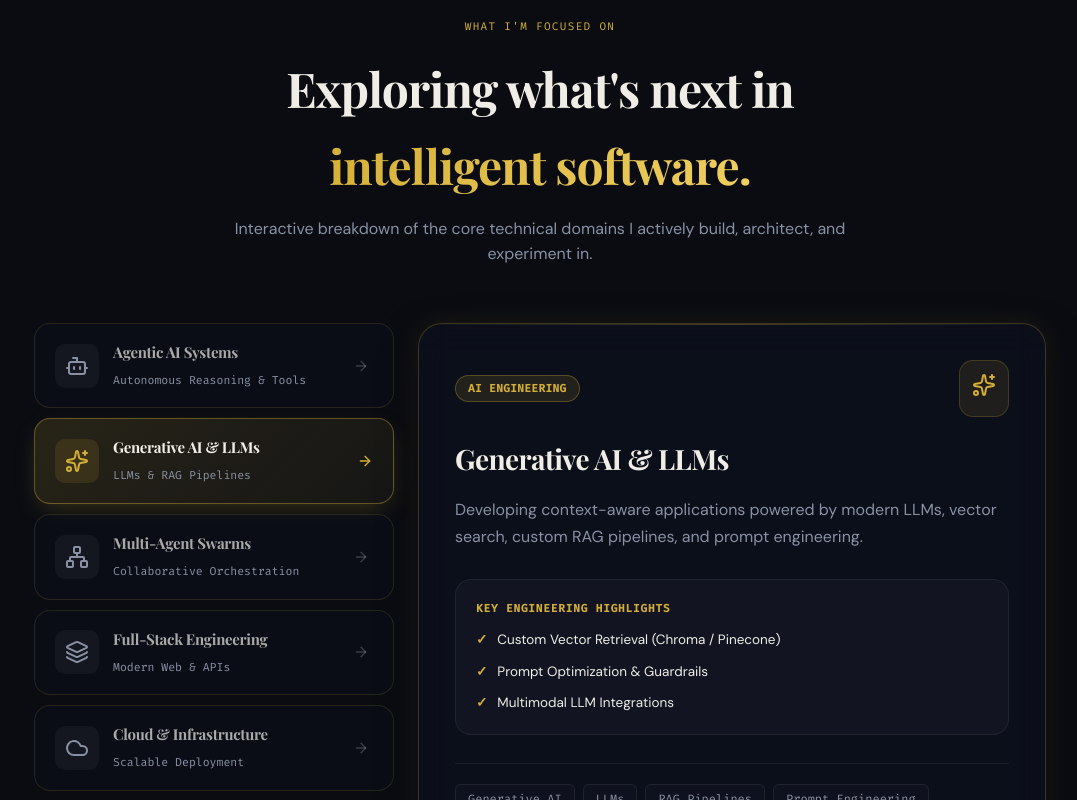
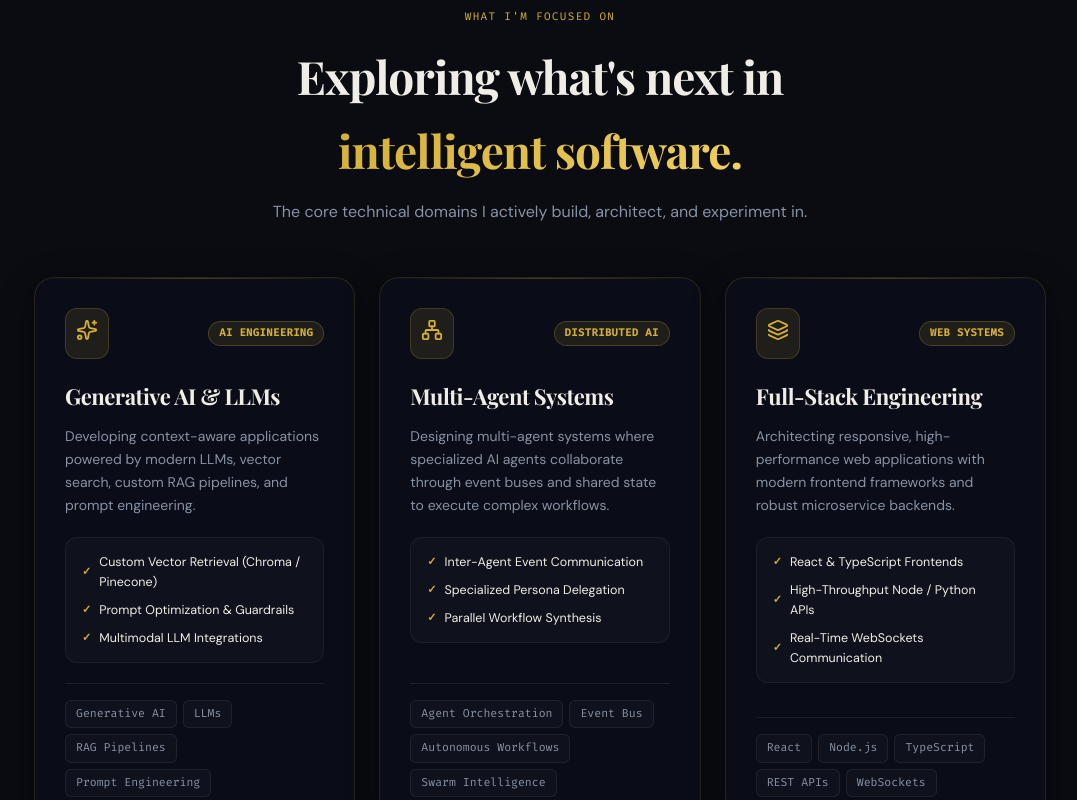
Before and after one commit to dhatchankr/Portfolio, a React (Vite) app: page / in a window 1280 px wide. Shown: the part 2020-2820 px from the top of the page, without its empty margins (100-1177 px from the left). Built offline with nearby package versions, Linux system fonts and the light colour scheme.

Commit message:
style: redesigned WhatIBuild UI into a clean, modern grid card layout with hover motion

```diff
--- a/src/components/WhatIBuild.tsx
+++ b/src/components/WhatIBuild.tsx
@@ -1,31 +1,13 @@
-import { useState } from "react";
 import { motion } from "motion/react";
-import { Bot, Network, Layers, Cloud, Sparkles, ArrowRight } from "lucide-react";
+import { Sparkles, Network, Layers, Cloud, ArrowUpRight } from "lucide-react";
 
 export default function WhatIBuild() {
-  const [activeId, setActiveId] = useState<string>("gen-ai");
-
   const focuses = [
-    {
-      id: "agentic-ai",
-      title: "Agentic AI Systems",
-      meta: "Autonomous Reasoning & Tools",
-      icon: <Bot size={24} />,
-      badge: "Core Architecture",
-      description:
-        "Building goal-driven AI agents capable of multi-step reasoning, tool execution, memory retention, and self-reflection.",
-      details: [
-        "Autonomous Tool Use & API Execution",
-        "Contextual Memory & State Management",
-        "Goal Decomposition & Self-Correction"
-      ],
-      tags: ["Agentic AI", "Tool Calling", "Memory Management", "Goal Decomposition"]
-    },
     {
       id: "gen-ai",
       title: "Generative AI & LLMs",
       meta: "LLMs & RAG Pipelines",
-      icon: <Sparkles size={24} />,
+      icon: <Sparkles size={22} />,
       badge: "AI Engineering",
       description:
         "Developing context-aware applications powered by modern LLMs, vector search, custom RAG pipelines, and prompt engineering.",
@@ -38,9 +20,9 @@ export default function WhatIBuild() {
     },
     {
       id: "multi-agent",
-      title: "Multi-Agent Swarms",
+      title: "Multi-Agent Systems",
       meta: "Collaborative Orchestration",
-      icon: <Network size={24} />,
+      icon: <Network size={22} />,
       badge: "Distributed AI",
       description:
         "Designing multi-agent systems where specialized AI agents collaborate through event buses and shared state to execute complex workflows.",
@@ -55,7 +37,7 @@ export default function WhatIBuild() {
       id: "fullstack",
       title: "Full-Stack Engineering",
       meta: "Modern Web & APIs",
-      icon: <Layers size={24} />,
+      icon: <Layers size={22} />,
       badge: "Web Systems",
       description:
         "Architecting responsive, high-performance web applications with modern frontend frameworks and robust microservice backends.",
@@ -70,7 +52,7 @@ export default function WhatIBuild() {
       id: "cloud",
       title: "Cloud & Infrastructure",
       meta: "Scalable Deployment",
-      icon: <Cloud size={24} />,
+      icon: <Cloud size={22} />,
       badge: "DevOps & Cloud",
       description:
         "Deploying and managing scalable, resilient cloud-native applications with containerization and serverless backends.",
@@ -83,16 +65,14 @@ export default function WhatIBuild() {
     }
   ];
 
-  const activeFocus = focuses.find((f) => f.id === activeId) || focuses[0];
-
   return (
-    <section id="what-i-build" style={{ padding: '110px 0', position: 'relative' }}>
+    <section id="what-i-build" style={{ padding: '100px 0', position: 'relative' }}>
       <div className="container">
 
         {/* Section Header */}
-        <div style={{ textAlign: 'center', marginBottom: '56px' }}>
+        <div style={{ textAlign: 'center', marginBottom: '52px' }}>
           <span className="section-label">WHAT I'M FOCUSED ON</span>
-          <h2 className="section-title" style={{ fontSize: 'clamp(32px, 5vw, 48px)' }}>
+          <h2 className="section-title" style={{ fontSize: 'clamp(32px, 5vw, 46px)' }}>
             Exploring what's next in<br />
             <span style={{
               background: 'linear-gradient(135deg, var(--primary), var(--secondary))',
@@ -103,182 +83,98 @@ export default function WhatIBuild() {
               intelligent software.
             </span>
           </h2>
-          <p className="section-desc" style={{ maxWidth: '620px', margin: '0 auto' }}>
-            Interactive breakdown of the core technical domains I actively build, architect, and experiment in.
+          <p className="section-desc" style={{ maxWidth: '600px', margin: '0 auto' }}>
+            The core technical domains I actively build, architect, and experiment in.
           </p>
         </div>
 
-        {/* Interactive Dual-Column Layout */}
+        {/* Premium Grid Cards */}
         <div style={{
           display: 'grid',
-          gridTemplateColumns: 'minmax(280px, 360px) 1fr',
-          gap: '24px',
-          alignItems: 'stretch'
-        }} className="what-i-build-grid">
-
-          {/* Left Column: Interactive Selector List */}
-          <div style={{ display: 'flex', flexDirection: 'column', gap: '10px' }}>
-            {focuses.map((f) => {
-              const isSelected = f.id === activeId;
-              return (
+          gridTemplateColumns: 'repeat(auto-fit, minmax(280px, 1fr))',
+          gap: '24px'
+        }}>
+          {focuses.map((f, idx) => (
             <motion.div
               key={f.id}
-                  onClick={() => setActiveId(f.id)}
-                  whileHover={{ x: 4 }}
-                  whileTap={{ scale: 0.98 }}
+              initial={{ opacity: 0, y: 20 }}
+              whileInView={{ opacity: 1, y: 0 }}
+              viewport={{ once: true }}
+              transition={{ duration: 0.4, delay: idx * 0.1 }}
+              whileHover={{ y: -6 }}
+              className="glass-card"
               style={{
-                    padding: '16px 20px',
-                    borderRadius: '16px',
-                    cursor: 'pointer',
-                    background: isSelected
-                      ? 'linear-gradient(135deg, rgba(212, 175, 55, 0.15), rgba(240, 208, 96, 0.05))'
-                      : 'var(--glass-bg)',
-                    border: isSelected
-                      ? '1px solid rgba(212, 175, 55, 0.4)'
-                      : '1px solid var(--glass-border)',
-                    boxShadow: isSelected
-                      ? '0 8px 24px -6px rgba(212, 175, 55, 0.25)'
-                      : 'none',
+                padding: '30px',
+                borderRadius: '20px',
                 display: 'flex',
-                    alignItems: 'center',
+                flexDirection: 'column',
                 justifyContent: 'space-between',
-                    transition: 'all 0.25s ease'
+                position: 'relative',
+                overflow: 'hidden'
               }}
             >
-                  <div style={{ display: 'flex', alignItems: 'center', gap: '14px' }}>
+              {/* Card Header: Icon & Badge */}
+              <div>
+                <div style={{ display: 'flex', alignItems: 'center', justifyContent: 'space-between', marginBottom: '20px' }}>
                   <div style={{
-                      color: isSelected ? 'var(--primary)' : 'var(--text-muted)',
-                      background: isSelected ? 'rgba(212, 175, 55, 0.12)' : 'rgba(255,255,255,0.04)',
+                    color: 'var(--primary)',
+                    background: 'rgba(212, 175, 55, 0.1)',
                     padding: '10px',
-                      borderRadius: '10px',
-                      display: 'flex', alignItems: 'center', justifyContent: 'center'
+                    borderRadius: '12px',
+                    border: '1px solid rgba(212, 175, 55, 0.2)'
                   }}>
                     {f.icon}
                   </div>
-                    <div>
-                      <h4 style={{
-                        fontSize: '15px',
-                        fontWeight: 700,
-                        color: isSelected ? 'var(--text)' : 'rgba(240, 237, 230, 0.7)',
-                        margin: '0 0 2px 0',
-                        fontFamily: 'var(--font-heading)'
-                      }}>
-                        {f.title}
-                      </h4>
+
                   <span style={{
-                        fontSize: '11.5px',
-                        color: 'var(--text-muted)',
-                        fontFamily: 'var(--font-mono)'
-                      }}>
-                        {f.meta}
-                      </span>
-                    </div>
-                  </div>
-
-                  <ArrowRight
-                    size={16}
-                    style={{
-                      color: isSelected ? 'var(--primary)' : 'rgba(255,255,255,0.2)',
-                      transform: isSelected ? 'translateX(0)' : 'translateX(-4px)',
-                      transition: 'all 0.25s ease'
-                    }}
-                  />
-                </motion.div>
-              );
-            })}
-          </div>
-
-          {/* Right Column: Active Focus Display Card */}
-          <motion.div
-            key={activeFocus.id}
-            initial={{ opacity: 0, y: 12 }}
-            animate={{ opacity: 1, y: 0 }}
-            transition={{ duration: 0.35, ease: [0.16, 1, 0.3, 1] }}
-            className="glass-card"
-            style={{
-              padding: '36px',
-              borderRadius: '24px',
-              display: 'flex',
-              flexDirection: 'column',
-              justifyContent: 'space-between',
-              background: 'rgba(12, 16, 28, 0.75)',
-              border: '1px solid rgba(212, 175, 55, 0.25)',
-              boxShadow: '0 16px 48px -12px rgba(0, 0, 0, 0.6), 0 0 30px rgba(212, 175, 55, 0.1)'
-            }}
-          >
-            <div>
-              {/* Badge & Icon Header */}
-              <div style={{ display: 'flex', alignItems: 'center', justifyContent: 'space-between', marginBottom: '20px' }}>
-                <span style={{
-                  fontSize: '11px',
+                    fontSize: '10.5px',
                     fontFamily: 'var(--font-mono)',
                     fontWeight: 600,
-                  padding: '4px 12px',
-                  borderRadius: '20px',
-                  background: 'rgba(212, 175, 55, 0.12)',
-                  border: '1px solid rgba(212, 175, 55, 0.3)',
+                    padding: '3px 10px',
+                    borderRadius: '14px',
+                    background: 'rgba(212, 175, 55, 0.1)',
+                    border: '1px solid rgba(212, 175, 55, 0.25)',
                     color: 'var(--primary)',
                     letterSpacing: '0.04em',
                     textTransform: 'uppercase'
                   }}>
-                  {activeFocus.badge}
+                    {f.badge}
                   </span>
-
-                <div style={{
-                  color: 'var(--primary)',
-                  background: 'rgba(212, 175, 55, 0.1)',
-                  padding: '12px',
-                  borderRadius: '14px',
-                  border: '1px solid rgba(212, 175, 55, 0.2)'
-                }}>
-                  {activeFocus.icon}
-                </div>
                 </div>
 
-              {/* Title & Description */}
+                {/* Title */}
                 <h3 style={{
-                fontSize: '28px',
+                  fontSize: '22px',
                   fontWeight: 700,
                   color: 'var(--text)',
                   fontFamily: 'var(--font-heading)',
-                marginBottom: '14px'
+                  marginBottom: '10px'
                 }}>
-                {activeFocus.title}
+                  {f.title}
                 </h3>
 
+                {/* Description */}
                 <p style={{
-                fontSize: '16px',
-                lineHeight: 1.7,
+                  fontSize: '14px',
+                  lineHeight: 1.65,
                   color: 'var(--text-muted)',
-                marginBottom: '28px'
+                  marginBottom: '20px'
                 }}>
-                {activeFocus.description}
+                  {f.description}
                 </p>
 
-              {/* Detailed Breakdown */}
+                {/* Key Highlights List */}
                 <div style={{
-                padding: '20px',
-                borderRadius: '16px',
-                background: 'rgba(255, 255, 255, 0.03)',
-                border: '1px solid rgba(255, 255, 255, 0.06)',
-                marginBottom: '28px'
+                  padding: '14px 16px',
+                  borderRadius: '12px',
+                  background: 'rgba(255, 255, 255, 0.025)',
+                  border: '1px solid rgba(255, 255, 255, 0.05)',
+                  marginBottom: '20px'
                 }}>
-                <span style={{
-                  fontSize: '11px',
-                  fontFamily: 'var(--font-mono)',
-                  color: 'var(--primary)',
-                  fontWeight: 700,
-                  letterSpacing: '0.08em',
-                  textTransform: 'uppercase',
-                  display: 'block',
-                  marginBottom: '12px'
-                }}>
-                  Key Engineering Highlights
-                </span>
-                <div style={{ display: 'flex', flexDirection: 'column', gap: '10px' }}>
-                  {activeFocus.details.map((detail, idx) => (
-                    <div key={idx} style={{ display: 'flex', alignItems: 'center', gap: '10px', fontSize: '13.5px', color: 'var(--text)' }}>
-                      <span style={{ color: 'var(--primary)', fontWeight: 700 }}>✓</span>
+                  <div style={{ display: 'flex', flexDirection: 'column', gap: '8px' }}>
+                    {f.details.map((detail, dIdx) => (
+                      <div key={dIdx} style={{ display: 'flex', alignItems: 'center', gap: '8px', fontSize: '12.5px', color: 'var(--text)' }}>
+                        <span style={{ color: 'var(--primary)', fontWeight: 700, fontSize: '11px' }}>✓</span>
                         <span>{detail}</span>
                       </div>
                     ))}
@@ -290,29 +186,21 @@ export default function WhatIBuild() {
               <div style={{
                 display: 'flex',
                 flexWrap: 'wrap',
-              gap: '8px',
-              paddingTop: '20px',
+                gap: '6px',
+                paddingTop: '16px',
                 borderTop: '1px solid var(--border)'
               }}>
-              {activeFocus.tags.map((tag) => (
-                <span key={tag} className="tag" style={{ fontSize: '12px', padding: '5px 12px' }}>
+                {f.tags.map((tag) => (
+                  <span key={tag} className="tag" style={{ fontSize: '11.5px', padding: '4px 10px' }}>
                     {tag}
                   </span>
                 ))}
               </div>
             </motion.div>
-
+          ))}
         </div>
 
       </div>
-
-      <style>{`
-        @media (max-width: 860px) {
-          .what-i-build-grid {
-            grid-template-columns: 1fr !important;
-          }
-        }
-      `}</style>
     </section>
   );
 }
```
Lines whose indentation alone changed are shown as unchanged.
